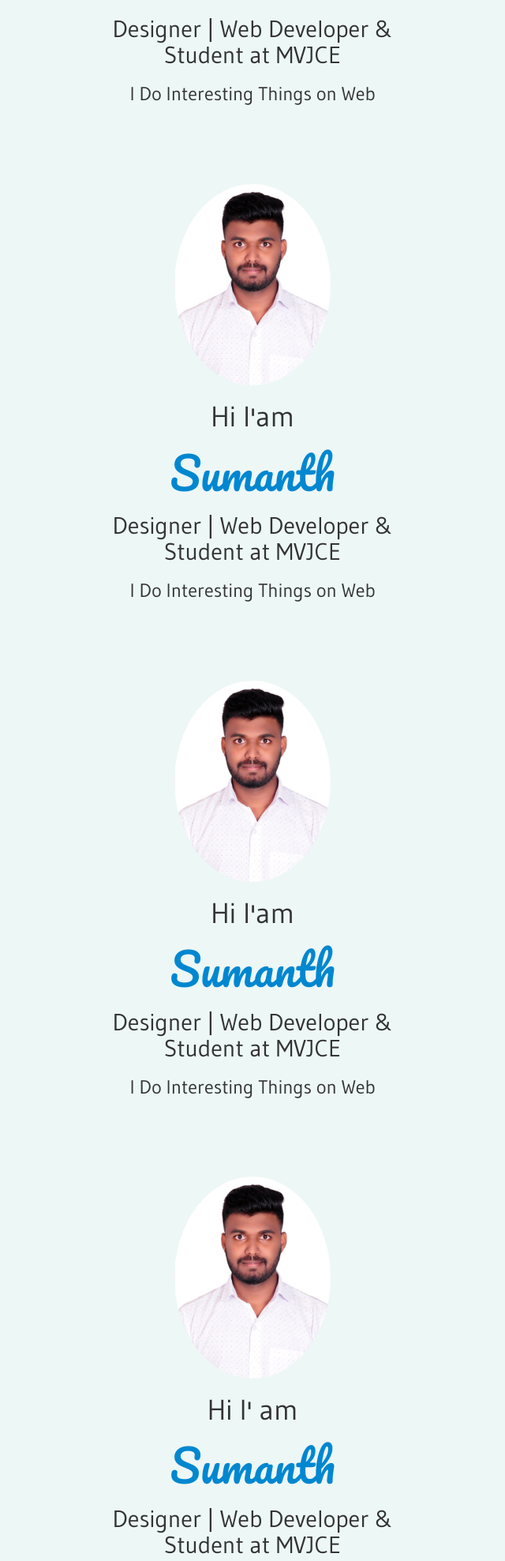
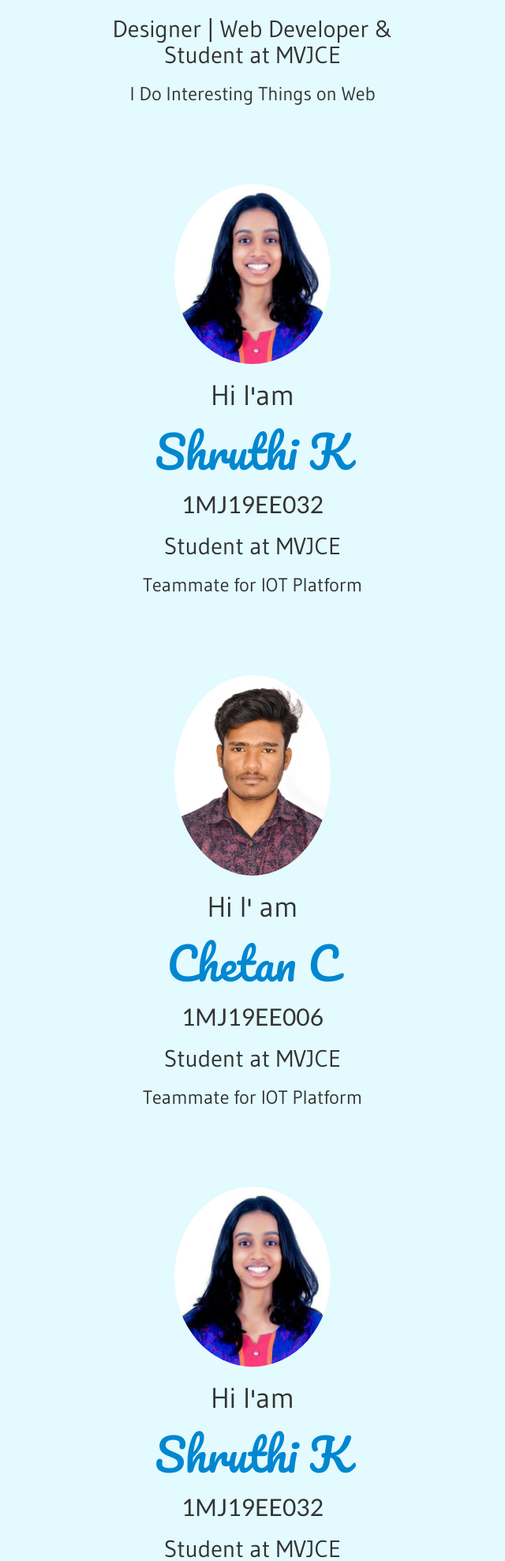
Before and after one commit to sumansam312/IOT_Platform, a Django app: page /aboutpage/ in a window 1280 px wide. Shown: the part 683-2660 px from the top of the page at 79% size, without its empty margins (320-960 px from the left). Run offline with Django 4.2, Linux system fonts and the light colour scheme; some libraries are stand-ins or nearby versions.

Commit message:
About_us Page

```diff
--- a/templates/About_us.html
+++ b/templates/About_us.html
@@ -22,7 +22,7 @@
     ::-webkit-scrollbar {
       -webkit-appearance: none;
       width: 0.3em;
-      background-color: #cbcbcb;
+      background-color: white;
     }
     ::-webkit-scrollbar-thumb {
       background: #212121;
@@ -90,7 +90,7 @@
       left: -47px;
     }
     body {
-      background: #EDF7F6;
+      background: #E3FAFF;
       font-family: "Lato", sans-serif;
     }
     img {
@@ -167,30 +167,43 @@
   <h3 class="acerca">I Do Interesting Things on Web<h3>
 </div>
 
+<div class="col-md-4 center-block centro text-center ">
+  <img class ="img-circle" src="{% static 'images/ShruthiK.jpeg' %}" alt="Vinayks">
+
+  <h1 class="acerca">Hi I'am</h1>
+  <h1 class="nombre">Shruthi K</h1><h2>1MJ19EE032</h2>
+  <h2 class="acerca">Student at MVJCE</h2>
+  <h3 class="acerca">Teammate for IOT Platform<h3>
+</div>
+
 <div class="col-md-4 center-block centro text-center">
-  <img class ="img-circle" src="{% static 'images/Sumanth_pic.jpg' %}" alt="Sumanth">
-  <h1 class="acerca">Hi I'am</h1>
-  <h1 class="nombre">Sumanth</h1>
-  <h2 class="acerca">Designer | Web Developer & Student at MVJCE</h2>
-  <h3 class="acerca">I Do Interesting Things on Web<h3>
+  <img class ="img-circle" src="{% static 'images/chetan.jpg' %}" alt="Sumanth">
+  <h1 class="acerca">Hi I' am</h1>
+  <h1 class="nombre">Chetan C</h1><h2>1MJ19EE006</h2>
+  <h2 class="acerca">Student at MVJCE</h2>
+  <h3 class="acerca">Teammate for IOT Platform<h3>
 </div>
 
 <div class="col-md-4 center-block centro text-center ">
-  <img class ="img-circle" src="{% static 'images/Sumanth_pic.jpg' %}" alt="Sumanth">
+  <img class ="img-circle" src="{% static 'images/ShruthiK.jpeg' %}" alt="Vinayks">
 
   <h1 class="acerca">Hi I'am</h1>
-  <h1 class="nombre">Sumanth</h1>
-  <h2 class="acerca">Designer | Web Developer & Student at MVJCE</h2>
-  <h3 class="acerca">I Do Interesting Things on Web<h3>
+  <h1 class="nombre">Shruthi K</h1><h2>1MJ19EE032</h2>
+  <h2 class="acerca">Student at MVJCE</h2>
+  <h3 class="acerca">Teammate for IOT Platform<h3>
 </div>
 
-<div class="col-md-4 center-block centro text-center">
-  <img class ="img-circle" src="{% static 'images/Sumanth_pic.jpg' %}" alt="Sumanth">
-  <h1 class="acerca">Hi I' am</h1>
-  <h1 class="nombre">Sumanth</h1>
-  <h2 class="acerca">Designer | Web Developer & Student at MVJCE</h2>
-  <h3 class="acerca">I Do Interesting Things on Web<h3>
+<div class="col-md-4 center-block centro text-center ">
+  <img class ="img-circle" src="{% static 'images/Vinayks.jpeg' %}" alt="Vinayks">
+
+  <h1 class="acerca">Hi I'am</h1>
+  <h1 class="nombre">Vinay KS</h1> <h2>1MJ19EE404</h2>
+  <h2 class="acerca">Student at MVJCE</h2>
+  <h3 class="acerca">Teammate for IOT Platform<h3>
+</div>
+
 </div>
 
 
+
 {% endblock content %}
```
Also changed, not shown: static/images/ShruthiK.jpeg (added), static/images/Vinayks.jpeg (added), static/images/chetan.jpg (added).
